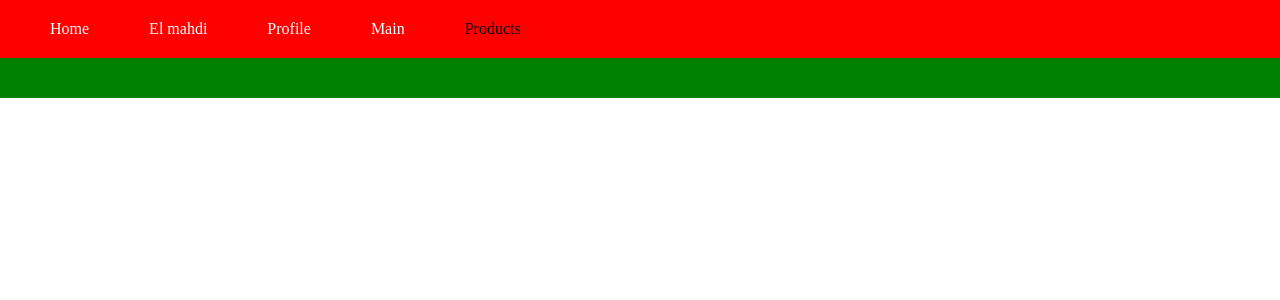
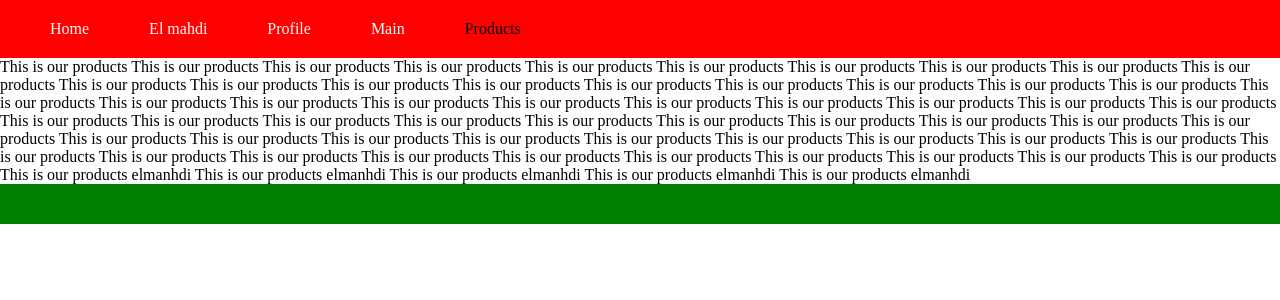
Before and after one commit to elmahdi004/learn-nuxt, a Nuxt app: page /products in a window 1280 px wide. Shown: the top 300 px of the page. Built offline with nearby package versions, Linux system fonts and the light colour scheme; no server answers.

Commit message:
setup NavigateTo function

```diff
--- a/pages/products/index.vue
+++ b/pages/products/index.vue
@@ -1,10 +1,68 @@
 <template lang="">
-<div v-if="data">
-    <div v-for="ele in data">
-        {{
-            ele[0]
-        }}
-    </div>
+<div>
+    This is our products
+    This is our products
+    This is our products
+    This is our products
+    This is our products
+    This is our products
+    This is our products
+    This is our products
+    This is our products
+    This is our products
+    This is our products
+    This is our products
+    This is our products
+    This is our products
+    This is our products
+    This is our products
+    This is our products
+    This is our products
+    This is our products
+    This is our products
+    This is our products
+    This is our products
+    This is our products
+    This is our products
+    This is our products
+    This is our products
+    This is our products
+    This is our products
+    This is our products
+    This is our products
+    This is our products
+    This is our products
+    This is our products
+    This is our products
+    This is our products
+    This is our products
+    This is our products
+    This is our products
+    This is our products
+    This is our products
+    This is our products
+    This is our products
+    This is our products
+    This is our products
+    This is our products
+    This is our products
+    This is our products
+    This is our products
+    This is our products
+    This is our products
+    This is our products
+    This is our products
+    This is our products
+    This is our products
+    This is our products
+    This is our products
+    This is our products
+    This is our products
+    This is our products elmanhdi
+    This is our products elmanhdi
+    This is our products elmanhdi
+    This is our products elmanhdi
+    This is our products elmanhdi
 </div>
 </template>
 <script setup>
@@ -12,9 +70,12 @@ const {data,error} =  useFetch('https://dummyjson.com/products');
 definePageMeta({
     middleware:[
         (to,from)=>{
+
             if(from.name == 'index'){
-                navigateTo('/');
+                return navigateTo('/elmahdi');
+                // return console.log('Yes i come from index page /');
             }
+            return console.log('No I Come from other page')
         }
     ],
 });
```
